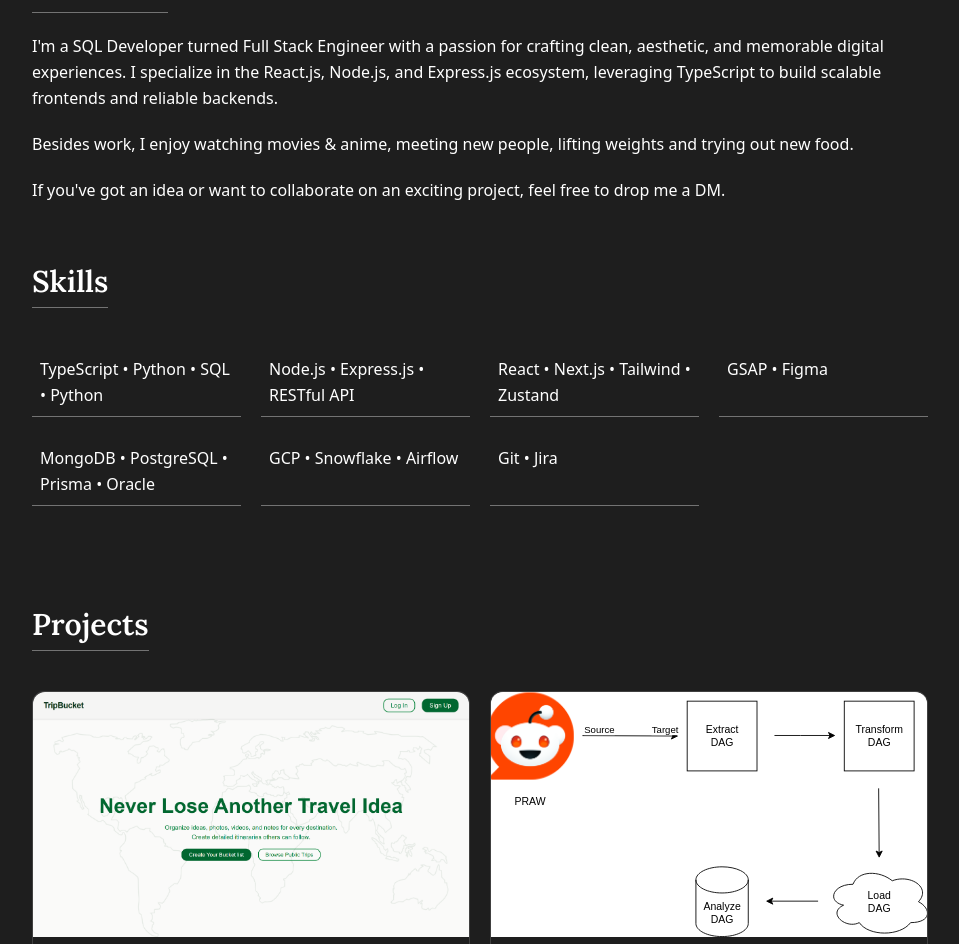
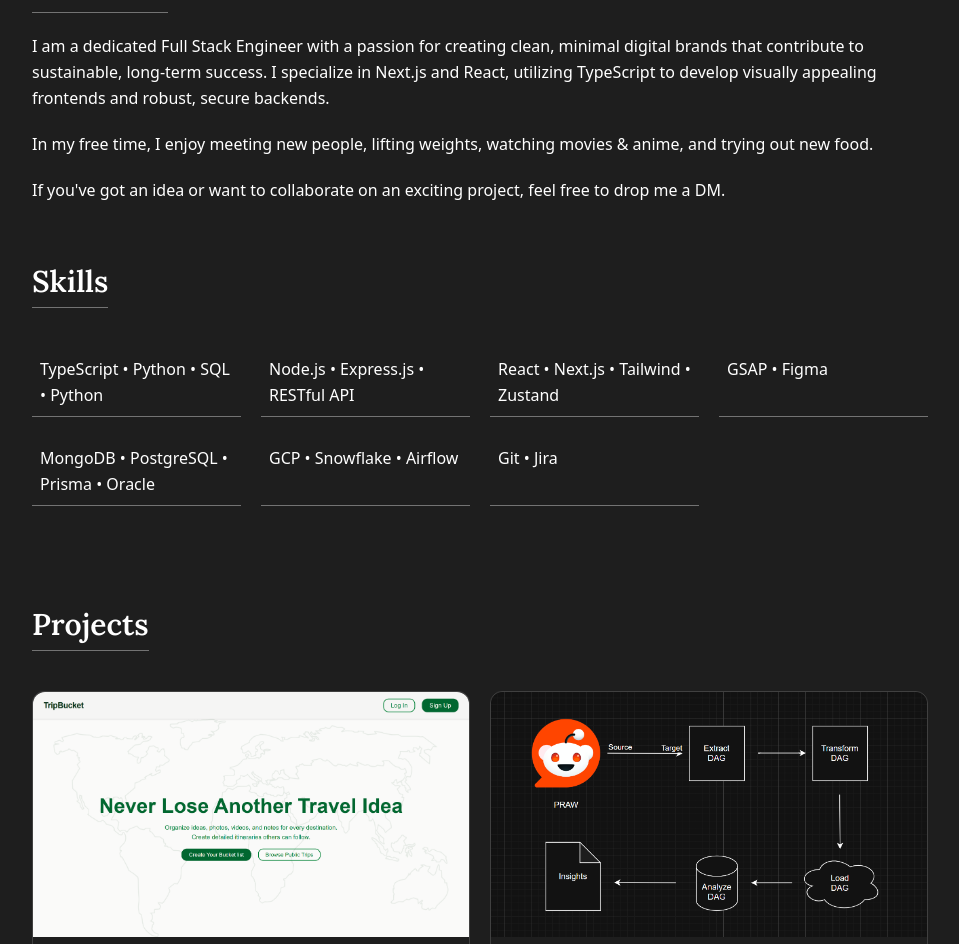
Before and after one commit to Vinit-M420/portfolio, a Next.js app: page / in a window 1280 px wide. Shown: the part 468-1412 px from the top of the page, without its empty margins (160-1119 px from the left). Built offline with nearby package versions, Linux system fonts and the light colour scheme.

Commit message:
Edit the about me

```diff
--- a/app/layout.tsx
+++ b/app/layout.tsx
@@ -1,37 +1,32 @@
+// app/layout.tsx
 import "./globals.css";
 
 export const metadata = {
   title: "Vinit M | Full Stack Developer",
   icons: [
-  { rel: 'icon', url: '/favicon.png', type: 'image/png', sizes: '32x32' },
-],
-  description: "I'm Vinit, a full-stack developer based out of Mumbai. This is my personal website to show my interests, projects and creativity.",
+    // { rel: "icon", url: "/favicon.ico", type: "image/x-icon" }, // Standard favicon
+    { rel: "icon", url: "/favicon.png", type: "image/png", sizes: "32x32" }, // PNG fallback
+  ],
+  description:
+    "I'm Vinit, a full-stack developer based out of Mumbai. This is my personal website to show my interests, projects and creativity.",
   openGraph: {
     title: "Vinit M | Full Stack Developer",
-    description: "Explore Vinit M's portfolio, featuring innovative web development projects and skills.",
+    description:
+      "Explore Vinit M's portfolio, featuring innovative web development projects and skills.",
     url: "https://www.vinitm.com",
     type: "website",
-    images: [
-      {
-        url: "/meactually.png",
-        width: 1200,
-        height: 630,
-      },
-    ],
+    images: [{ url: "/meactually.png", width: 1200, height: 630 }],
   },
 };
 
 type RootLayoutProps = {
   children: React.ReactNode;
- // params: { pathname?: string };
 };
 
 export default function RootLayout({ children }: RootLayoutProps) {
   return (
     <html lang="en">
-      <body >
-        {children}
-      </body>
+      <body>{children}</body>
     </html>
   );
 }
--- a/components/Aboutme.tsx
+++ b/components/Aboutme.tsx
@@ -34,12 +34,11 @@ const Aboutme = () => {
             </div>
             <div className="text-md flex flex-col gap-5 leading-relaxed tracking-normal font-sans">
                 <p>
-                    I'm a SQL Developer turned Full Stack Engineer with a passion for crafting clean, aesthetic, and memorable digital experiences.
-                    I specialize in the React.js, Node.js, and Express.js ecosystem, leveraging TypeScript to build scalable frontends and reliable backends.
+                    I am a dedicated Full Stack Engineer with a passion for creating clean, minimal digital brands that contribute to sustainable, long-term success. I specialize in Next.js and React, utilizing TypeScript to develop visually appealing frontends and robust, secure backends.
                 </p>
 
                 <p>
-                    Besides work, I enjoy watching movies & anime, meeting new people, lifting weights and trying out new food.
+                    In my free time, I enjoy meeting new people, lifting weights, watching movies & anime, and trying out new food.
                 </p>
 
                 <p>
--- a/components/AllProjects.tsx
+++ b/components/AllProjects.tsx
@@ -63,7 +63,7 @@ export default function AllProjects(){
                 {/* Card 2 - Reddit Data Pipeline */}
                 <div className="col-span-1 flex flex-col border border-neutral-700 rounded-xl h-full">
                     <div className="aspect-video overflow-hidden rounded-t-xl">
-                        <img src="/reddit_arch.drawio.svg"
+                        <img  src="/redditarch.png"
                             className="w-full h-full object-cover" />
                     </div>
 
--- a/components/Hero.tsx
+++ b/components/Hero.tsx
@@ -12,7 +12,6 @@ const Hero = () => {
     const [hidePicBtn, setHidePicBtn] = useState<boolean>(true);
     const imageRef = useRef<HTMLImageElement | null>(null);
     const heroRef = useRef<HTMLDivElement | null>(null);
-    let me;
 
     // useEffect(() => {
     //     const img = new Image();
--- a/components/Projects.tsx
+++ b/components/Projects.tsx
@@ -1,15 +1,16 @@
 "use client";
 import { ExternalLink, MoveRight  } from 'lucide-react';
 import github  from "../assets/github-mark-white.svg";
-import { useNavbarStore } from "../app/store";
+// import { useNavbarStore } from "../app/store";
 import { useEffect, useRef } from "react";
 import gsap from "gsap";
 import { ScrollTrigger } from "gsap/ScrollTrigger";
+import Link from 'next/link';
 
 gsap.registerPlugin(ScrollTrigger);
 
 const Projects = () => {
-    const {  setNavbarState } = useNavbarStore();
+    // const {  setNavbarState } = useNavbarStore();
     const projectRef = useRef<HTMLDivElement | null>(null);
 
     useEffect(() => {
@@ -75,7 +76,7 @@ const Projects = () => {
                 {/* Card 2 - Reddit Data Pipeline */}
                 <div className="col-span-1 flex flex-col border border-neutral-700 rounded-xl h-full">
                     <div className="aspect-video overflow-hidden rounded-t-xl">
-                        <img src="/reddit_arch.drawio.svg"
+                        <img  src="/redditarch.png"
                             className="w-full h-full object-cover" />
                     </div>
 
@@ -102,17 +103,15 @@ const Projects = () => {
 
             </div>
 
-            <a  className="text-white border border-neutral-700 text-lg flex gap-2 cursor-pointer
+            <Link href="/projects"
+                className="text-white border border-neutral-700 text-lg flex gap-2 cursor-pointer
                             justify-center items-center transition-all duration-200  rounded-md py-1
                             hover:border-[#FF5F57] hover:bg-stone-800 mx-auto lg:px-20 px-10
                             hover:gap-4 hover:shadow-sm hover:shadow-[#FF5F57]"
-                onClick={() => {
-                    setNavbarState("projects");
-                    window.scrollTo(0, 0);
-                    }}>
+                >
                     Show All Projects
                 <MoveRight className='size-5'/>
-            </a>
+            </Link>
         </div>
     )
 }
```
